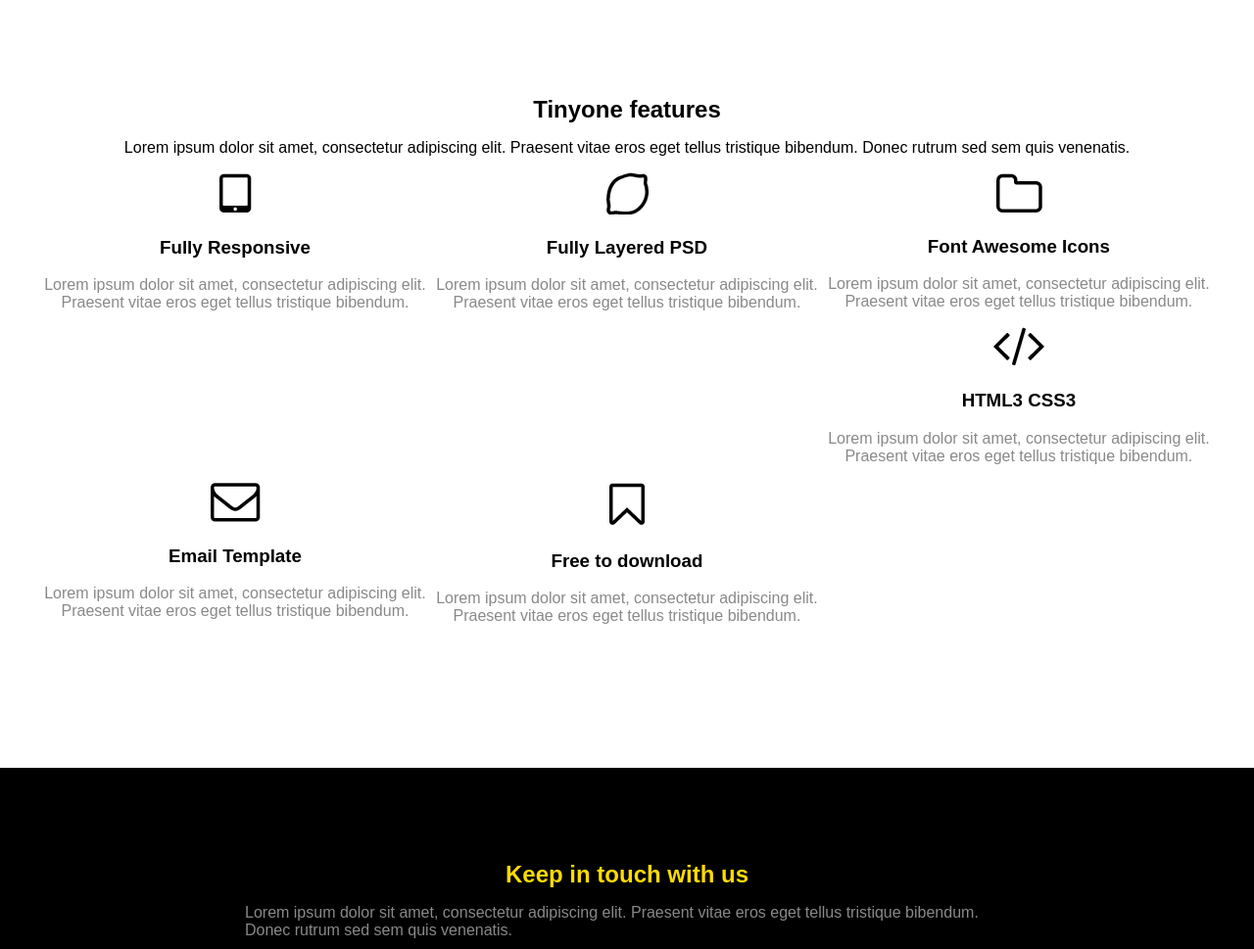
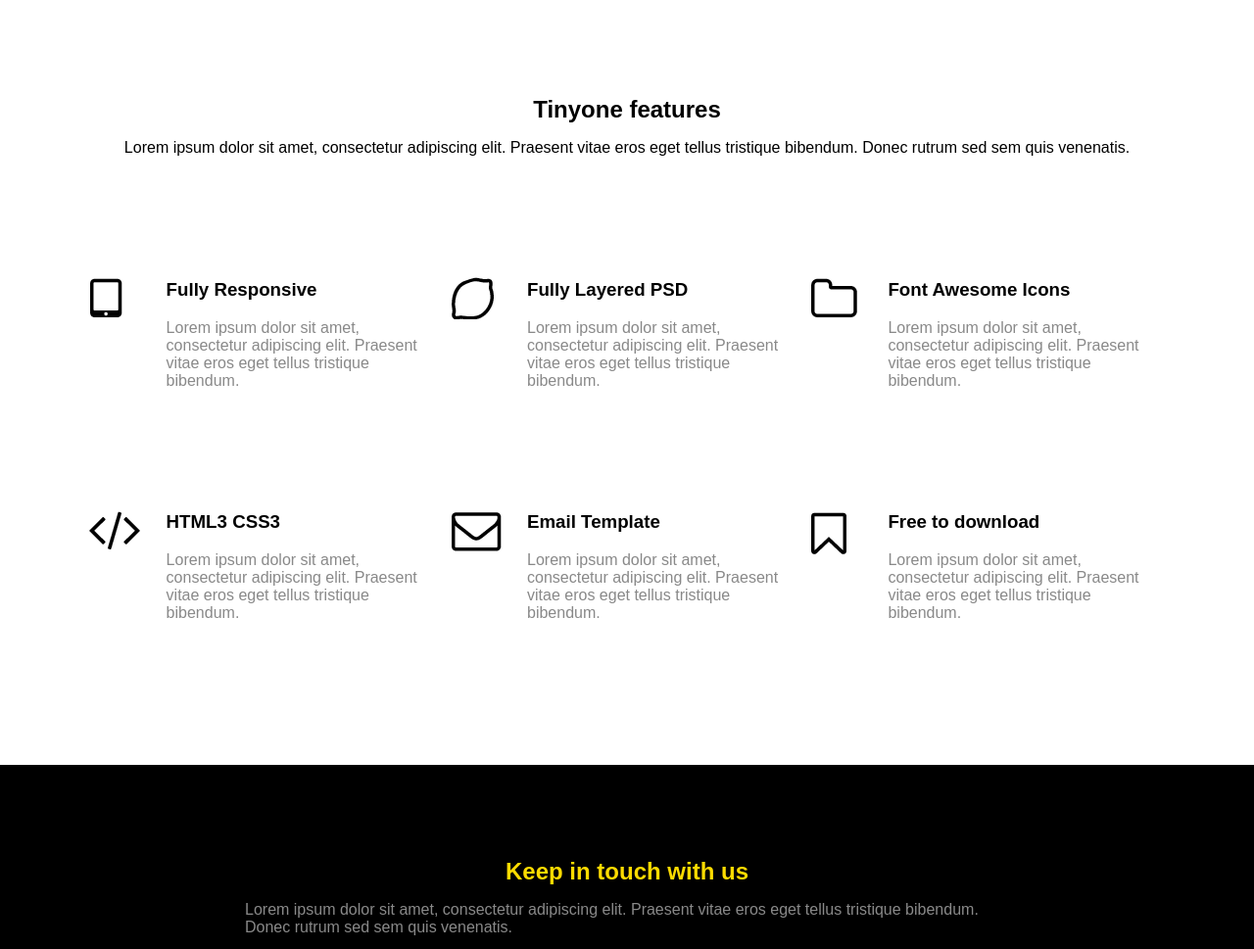
Before and after one commit to hillaryCF/tinyone, a plain HTML site: page index.html in a window 1280 px wide. Shown: the part 927-1896 px from the top of the page at 98% size. Drawn offline with Linux system fonts and the light colour scheme; a script that the page names is missing.

Commit message:
agrego cambios a la lista del segundo contenedor

```diff
--- a/sass/general/_content.scss
+++ b/sass/general/_content.scss
@@ -66,11 +66,25 @@ h2{
 }
 .secoundTittle{
     @include secundTittle($black,95px);
+
 }
 .list{
+    display: inline-block;
+    width: 30.33%;
+    text-align: left;
+    margin-top: 90px;
+    p{
+        margin-left: 80px;
+        margin-top: 19px;
+    }
+    h3{
+        margin-left: 80px;
+    }
+}
+
+.imageList{
     float: left;
-    width: 33.33%;
-
+    margin-top: 17px;
 }
 .tittlegrey{
     color: $letra;
@@ -89,7 +103,7 @@ h2{
         line-height: 2em;
     }
 }
-.listF{}
+
 .list-footer{
 
     a{
```
Also changed, not shown: css/style.css, 2 other files.
